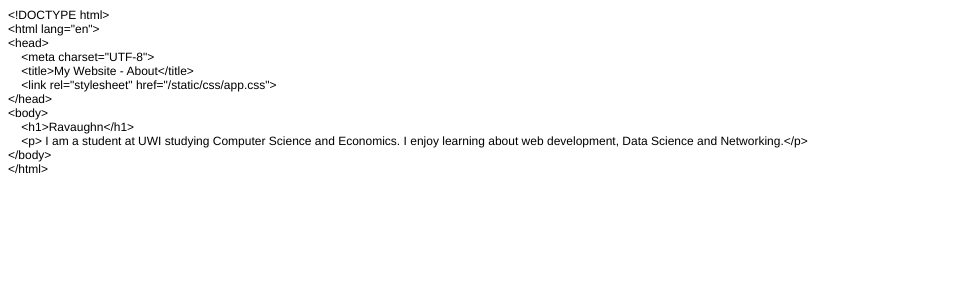
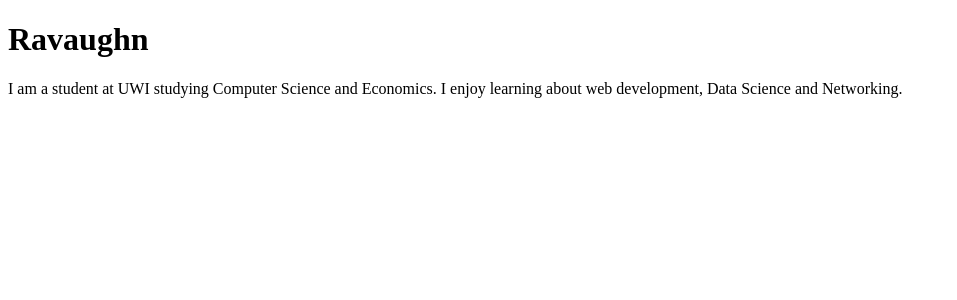
Before and after one commit to ravstarr/info3180-lab1, a Flask app: page /about in a window 1280 px wide. Shown: the top 300 px of the page, without its empty margins (0-957 px from the left). Run offline with Flask 3, Linux system fonts and the light colour scheme.

Commit message:
Refactor about.html for HTML5 compliance

```diff
--- a/templates/about.html
+++ b/templates/about.html
@@ -1,27 +1,12 @@
-<!DOCTYPE html PUBLIC "-//W3C//DTD HTML 4.01//EN" "http://www.w3.org/TR/html4/strict.dtd">
-<html>
+<!DOCTYPE html>
+<html lang="en">
 <head>
-  <meta http-equiv="Content-Type" content="text/html; charset=utf-8">
-  <meta http-equiv="Content-Style-Type" content="text/css">
-  <title></title>
-  <meta name="Generator" content="Cocoa HTML Writer">
-  <meta name="CocoaVersion" content="2685.3">
-  <style type="text/css">
-    p.p1 {margin: 0.0px 0.0px 0.0px 0.0px; font: 12.0px Helvetica}
-  </style>
+  <meta charset="UTF-8">
+  <title>My Website - About</title>
+  <link rel="stylesheet" href="{{ url_for('static', filename='css/app.css') }}">
 </head>
 <body>
-<p class="p1">&lt;!DOCTYPE html&gt;</p>
-<p class="p1">&lt;html lang="en"&gt;</p>
-<p class="p1">&lt;head&gt;</p>
-<p class="p1"><span class="Apple-converted-space">    </span>&lt;meta charset="UTF-8"&gt;</p>
-<p class="p1"><span class="Apple-converted-space">    </span>&lt;title&gt;My Website - About&lt;/title&gt;</p>
-<p class="p1"><span class="Apple-converted-space">    </span>&lt;link rel="stylesheet" href="{{ url_for('static', filename='css/app.css') }}"&gt;</p>
-<p class="p1">&lt;/head&gt;</p>
-<p class="p1">&lt;body&gt;</p>
-<p class="p1"><span class="Apple-converted-space">    </span>&lt;h1&gt;Ravaughn&lt;/h1&gt;</p>
-<p class="p1"><span class="Apple-converted-space">    </span>&lt;p&gt; I am a student at UWI studying Computer Science and Economics. I enjoy learning about web development, Data Science and Networking.&lt;/p&gt;</p>
-<p class="p1">&lt;/body&gt;</p>
-<p class="p1">&lt;/html&gt;</p>
+  <h1>Ravaughn</h1>
+  <p>I am a student at UWI studying Computer Science and Economics. I enjoy learning about web development, Data Science and Networking.</p>
 </body>
 </html>
```
